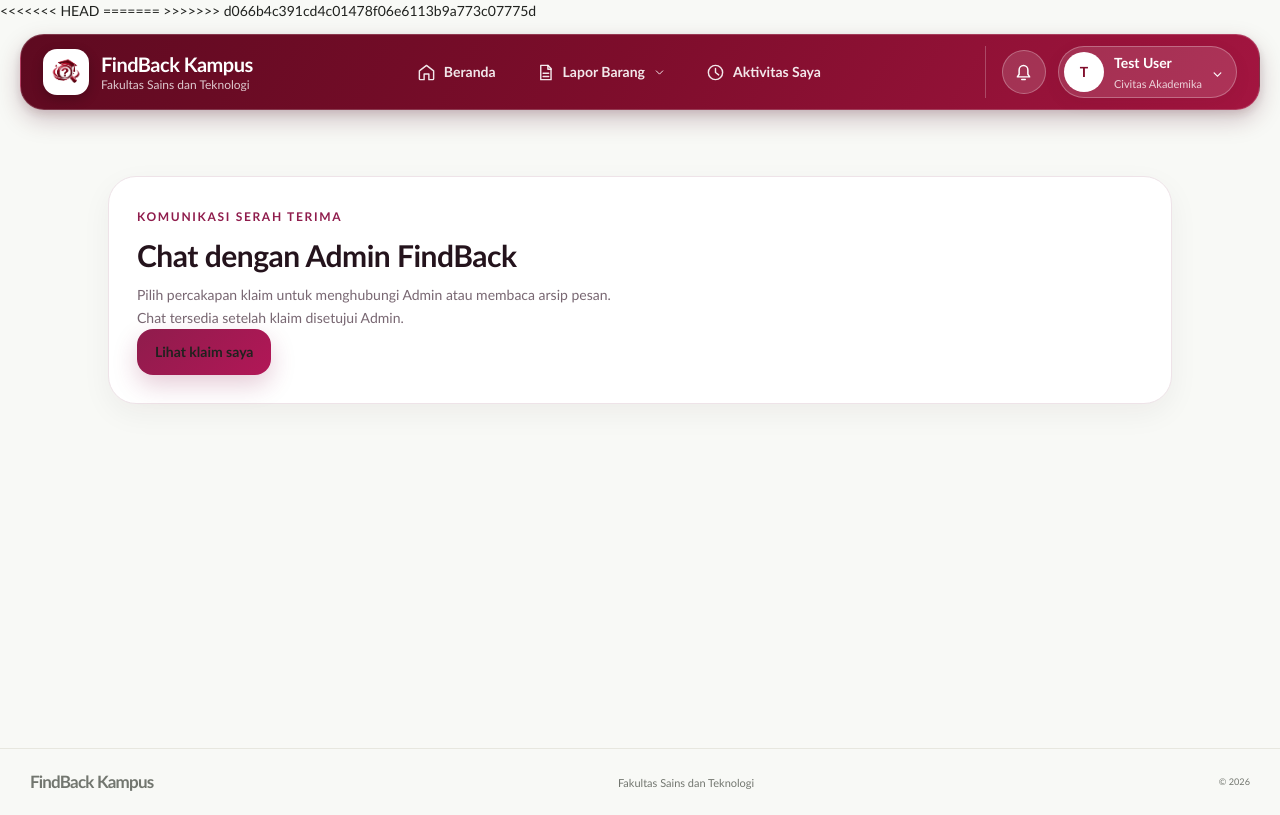
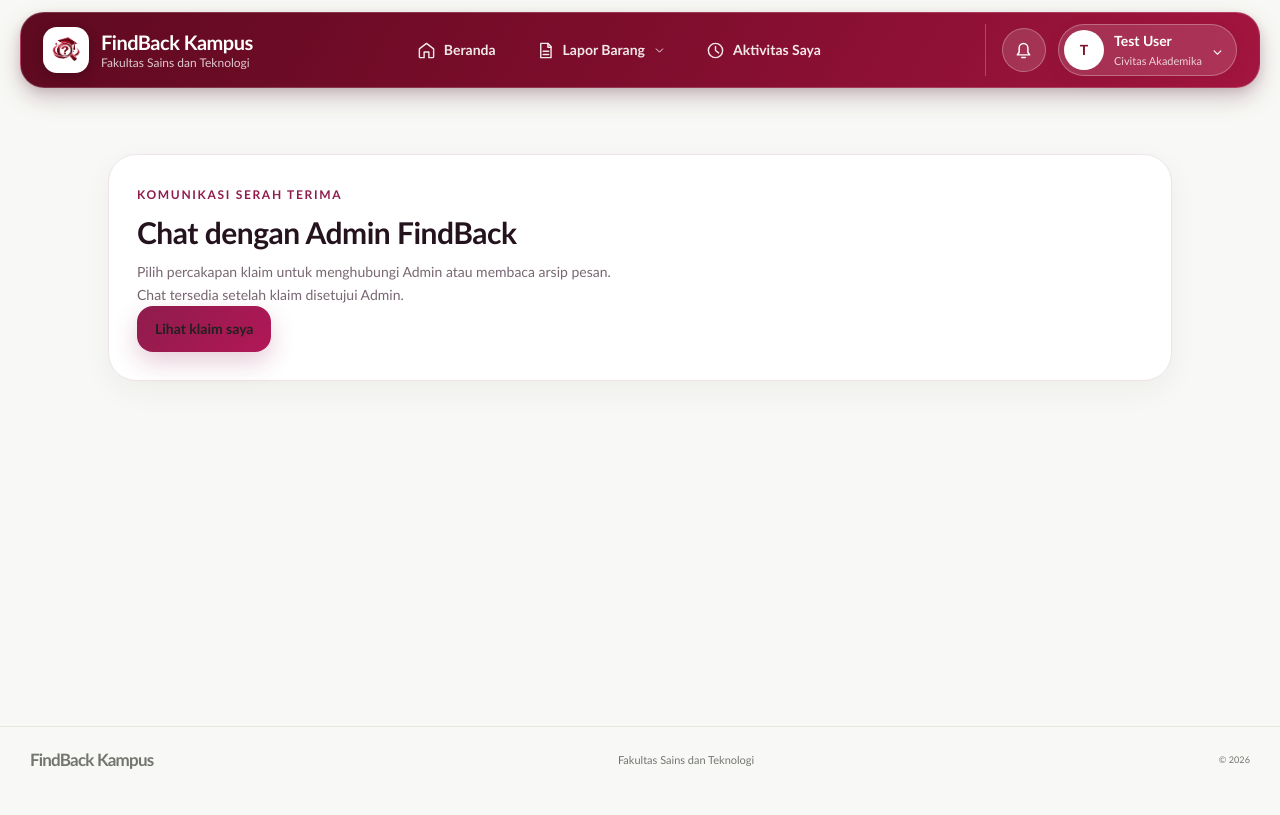
Before and after one commit to alaminazra08/findback-kampus, a Laravel app: page /chat in a window 1280 px wide. After the commit the page ends 769 px from the top, so only its background shows below. Run offline with Laravel 12, Linux system fonts and the light colour scheme; a user stored in the database is signed in; data comes from the database, SQL or seed files in the repository; data that the repository does not hold is empty.

Commit message:
Memperbaiki struktur layout halaman pengguna

```diff
--- a/resources/views/user/layouts/campus.blade.php
+++ b/resources/views/user/layouts/campus.blade.php
@@ -50,12 +50,7 @@
     @endif
 </head>
 
-<<<<<<< HEAD
 <body class="fb-responsive cu-body {{ request()->routeIs('user.reports.index') ? 'fb-activity-page' : '' }}">
-
-=======
-<body class="fb-responsive cu-body">
->>>>>>> d066b4c391cd4c01478f06e6113b9a773c07775d
     <a class="cu-skip" href="#main">Langsung ke konten</a>
 
     @php
```
